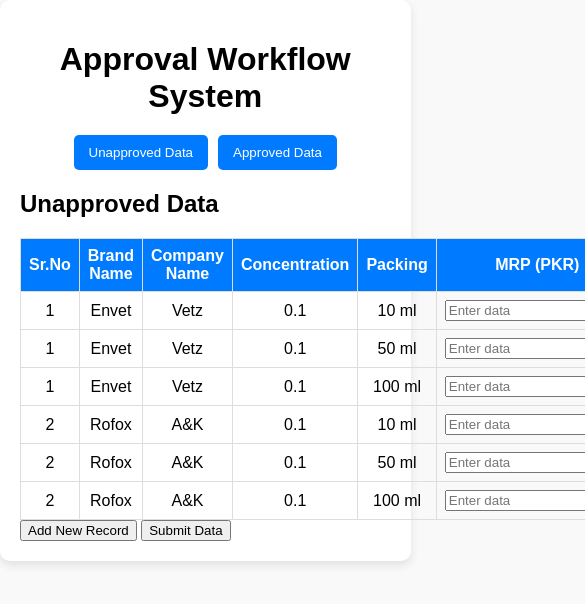
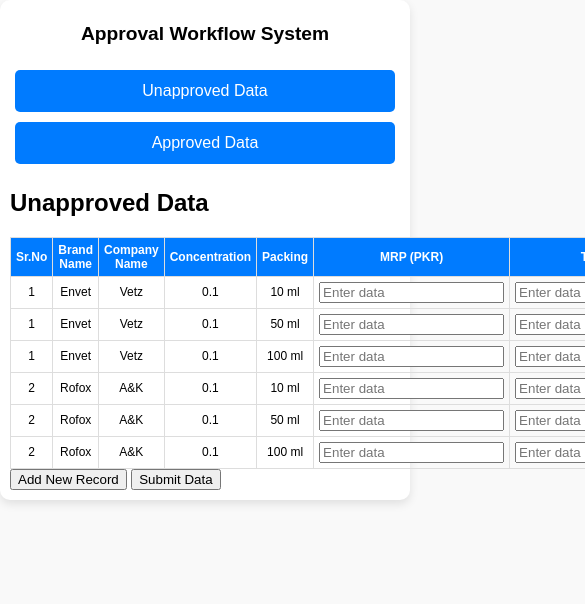
Before and after one commit to dani098765/testing, a plain HTML site: page dashboard.html in a window 390 px wide. Shown: the top 604 px of the page, 585 px wide, since content can reach past the window. Drawn offline with Linux system fonts and the light colour scheme; sample sign-in values are in the browser's storage.

Commit message:
Update styles1.css

```diff
--- a/styles1.css
+++ b/styles1.css
@@ -23,16 +23,18 @@ h1 {
     display: flex;
     justify-content: center;
     margin-bottom: 20px;
+    flex-wrap: wrap; /* Allows buttons to wrap on smaller screens */
 }
 
 #tabs button {
-    margin: 0 5px;
+    margin: 5px 5px;
     padding: 10px 15px;
     background-color: #007bff;
     color: white;
     border: none;
     border-radius: 5px;
     cursor: pointer;
+    font-size: 1em;
 }
 
 #tabs button:hover {
@@ -49,6 +51,7 @@ table th, table td {
     border: 1px solid #ddd;
     padding: 8px;
     text-align: center;
+    font-size: 0.9em; /* Adjust font size for readability */
 }
 
 table th {
@@ -64,6 +67,7 @@ button.action {
     border: none;
     border-radius: 5px;
     cursor: pointer;
+    font-size: 0.9em; /* Adjust font size for smaller buttons */
 }
 
 button.action:hover {
@@ -73,3 +77,46 @@ button.action:hover {
 .hidden {
     display: none;
 }
+
+/* Mobile responsiveness */
+@media (max-width: 768px) {
+    .container {
+        padding: 15px; /* Reduce padding for smaller devices */
+    }
+
+    #tabs button {
+        width: 100%; /* Make buttons full-width for better usability */
+        padding: 12px;
+        font-size: 1em; /* Adjust font size */
+    }
+
+    table th, table td {
+        font-size: 0.8em; /* Further reduce table font size for smaller screens */
+        padding: 6px; /* Reduce cell padding */
+    }
+
+    h1 {
+        font-size: 1.5em; /* Adjust heading size */
+    }
+}
+
+@media (max-width: 480px) {
+    .container {
+        width: 100%; /* Ensure the container takes the full screen width */
+        padding: 10px; /* Further reduce padding */
+    }
+
+    table th, table td {
+        font-size: 0.75em; /* Reduce font size for very small devices */
+        padding: 5px;
+    }
+
+    button.action {
+        padding: 8px 10px; /* Adjust button size for smaller screens */
+        font-size: 0.8em;
+    }
+
+    h1 {
+        font-size: 1.2em; /* Smaller heading for compact space */
+    }
+}
```
